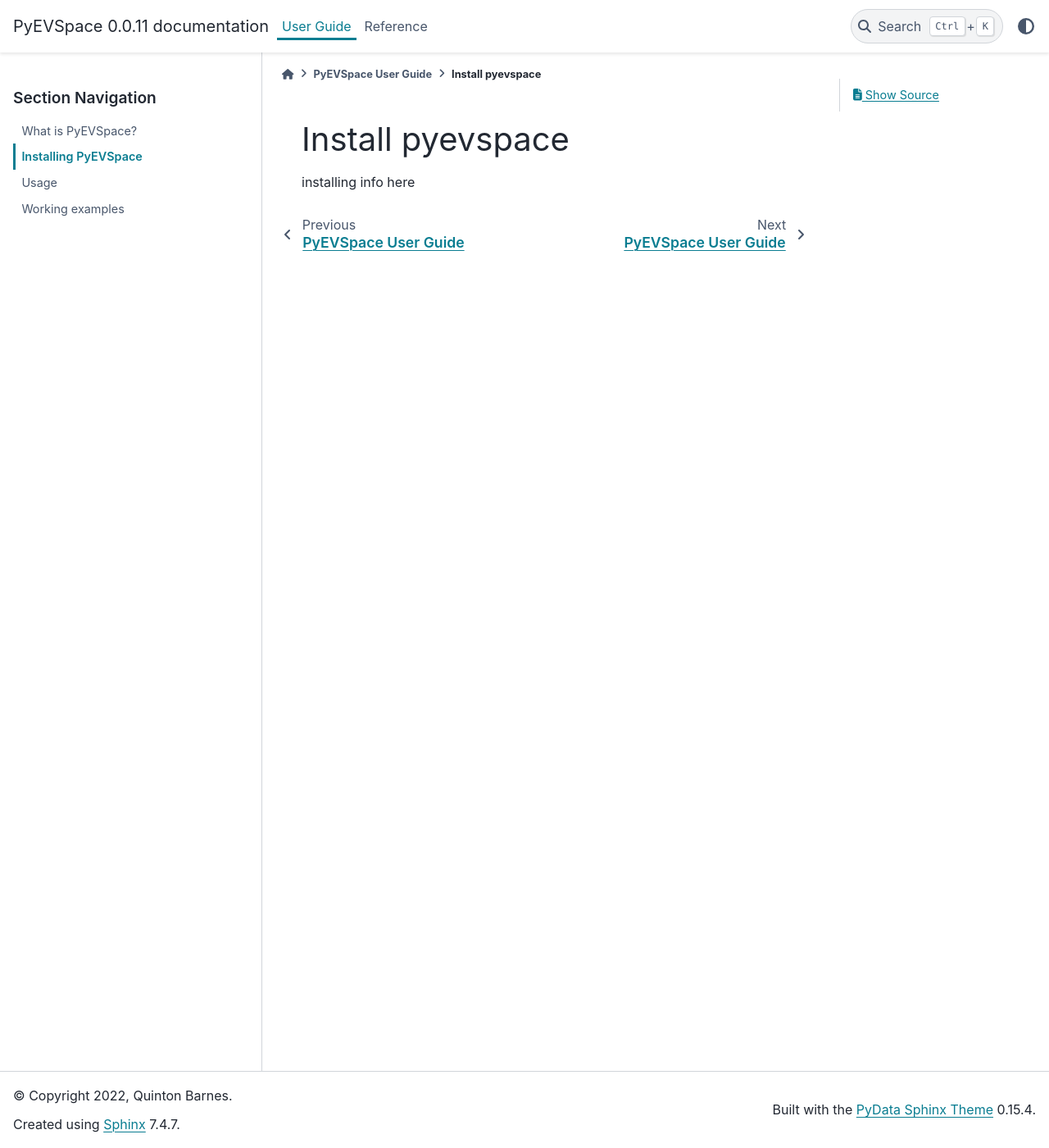
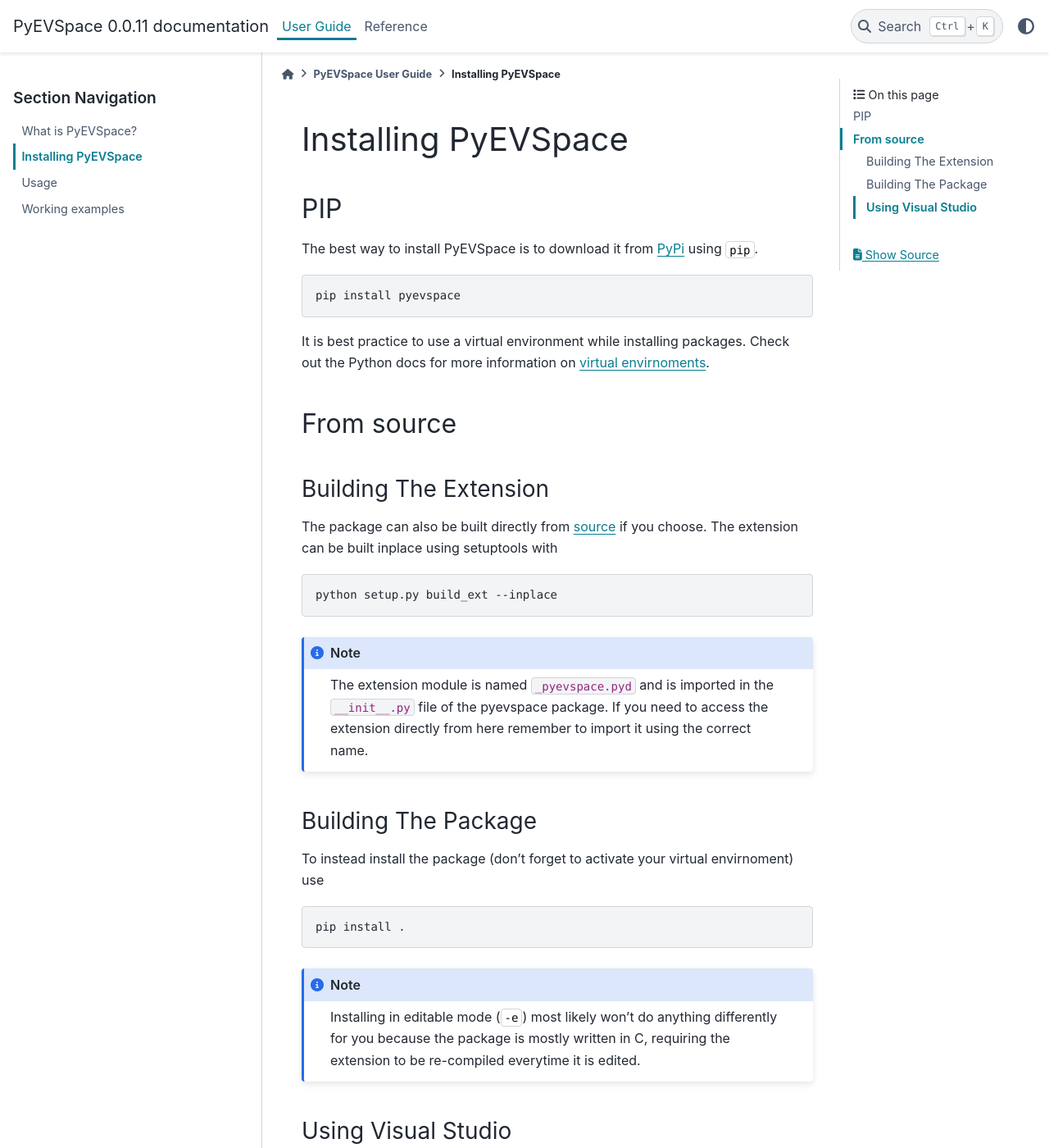
Before and after one commit to qbizzle68/pyevspace, a Sphinx documentation site: the page built from docs/source/user/install.rst, in a window 1280 px wide and 1400 px high. Shown: the whole window at 82% size. Built offline with Sphinx 7.4.7 and the PyData theme 0.15.4, drawn with Linux system fonts in a browser that asks for light colours; some of the changed text lies outside the part shown.

Commit message:
wrote install.rst documentation

```diff
--- a/docs/source/user/install.rst
+++ b/docs/source/user/install.rst
@@ -1,4 +1,57 @@
-Install pyevspace
-=================
+Installing PyEVSpace
+====================
 
-installing info here
+.. role:: console(code)
+	:language: console
+
+PIP
+---
+The best way to install PyEVSpace is to download it from `PyPi
+<https://pypi.org/project/pyevspace/>`_ using :console:`pip`.
+
+.. code-block:: console
+
+	pip install pyevspace
+
+It is best practice to use a virtual environment while installing
+packages. Check out the Python docs for more information on `virtual
+envirnoments
+<https://docs.python.org/3/library/venv.html?highlight=venv#module-venv>`_.
+
+From source
+-----------
+Building The Extension
+^^^^^^^^^^^^^^^^^^^^^^
+The package can also be built directly from `source
+<https://github.com/qbizzle68/pyevspace>`_ if you choose. The extension
+can be built inplace using setuptools with
+
+.. code-block:: console
+
+	python setup.py build_ext --inplace
+
+.. note::
+
+	The extension module is named :file:`_pyevspace.pyd` and is imported
+	in the :file:`__init__.py` file of the pyevspace package. If you need
+	to access the extension directly from here remember to import it using
+	the correct name.
+
+Building The Package
+^^^^^^^^^^^^^^^^^^^^
+To instead install the package (don't forget to activate your virtual
+envirnoment) use
+
+.. code-block:: console
+
+	pip install .
+
+.. note::
+
+	Installing in editable mode (:console:`-e`) most likely won't do
+	anything differently for you because the package is mostly written in
+	C, requiring the extension to be re-compiled everytime it is edited.
+
+Using Visual Studio
+^^^^^^^^^^^^^^^^^^^
+todo: find out what needs to be done to use VS out of the box
```
